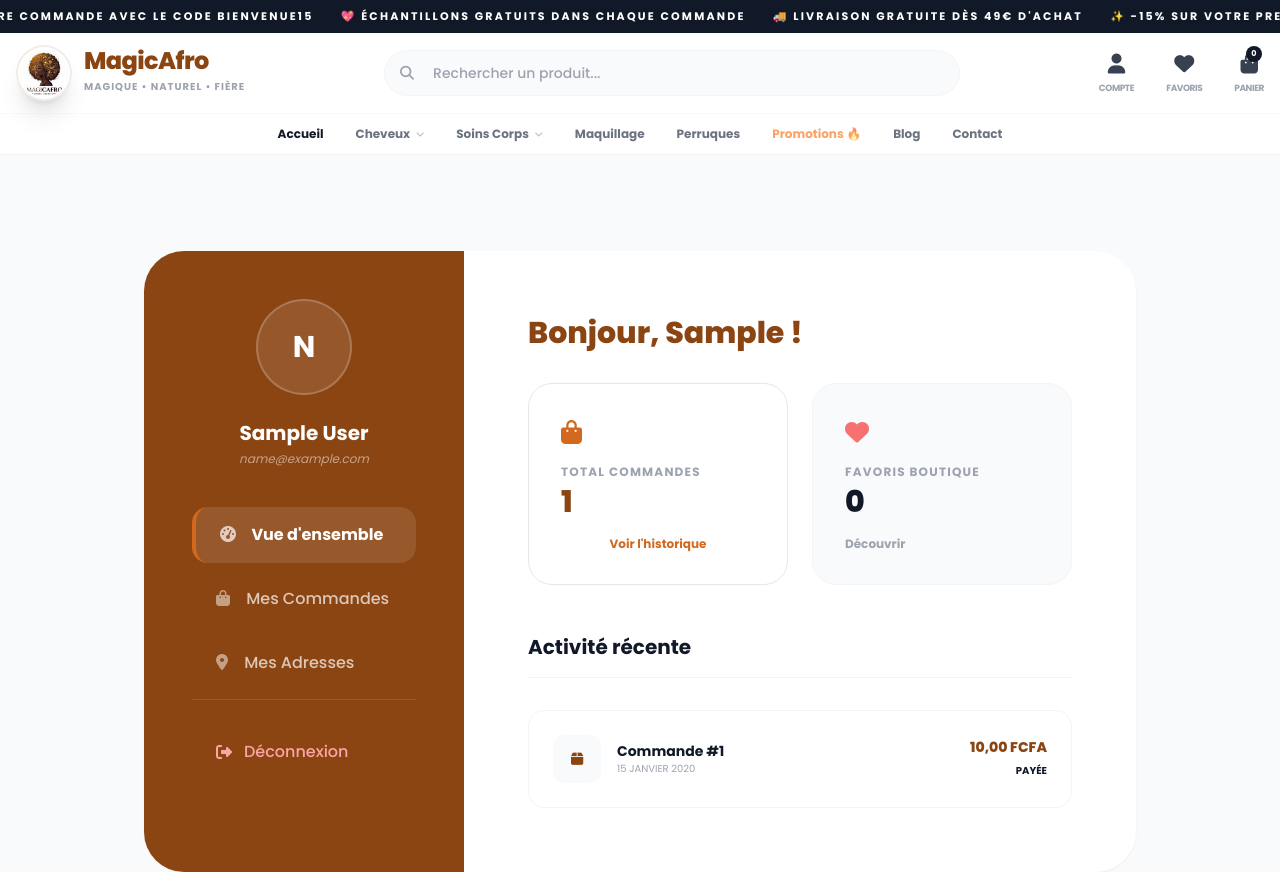
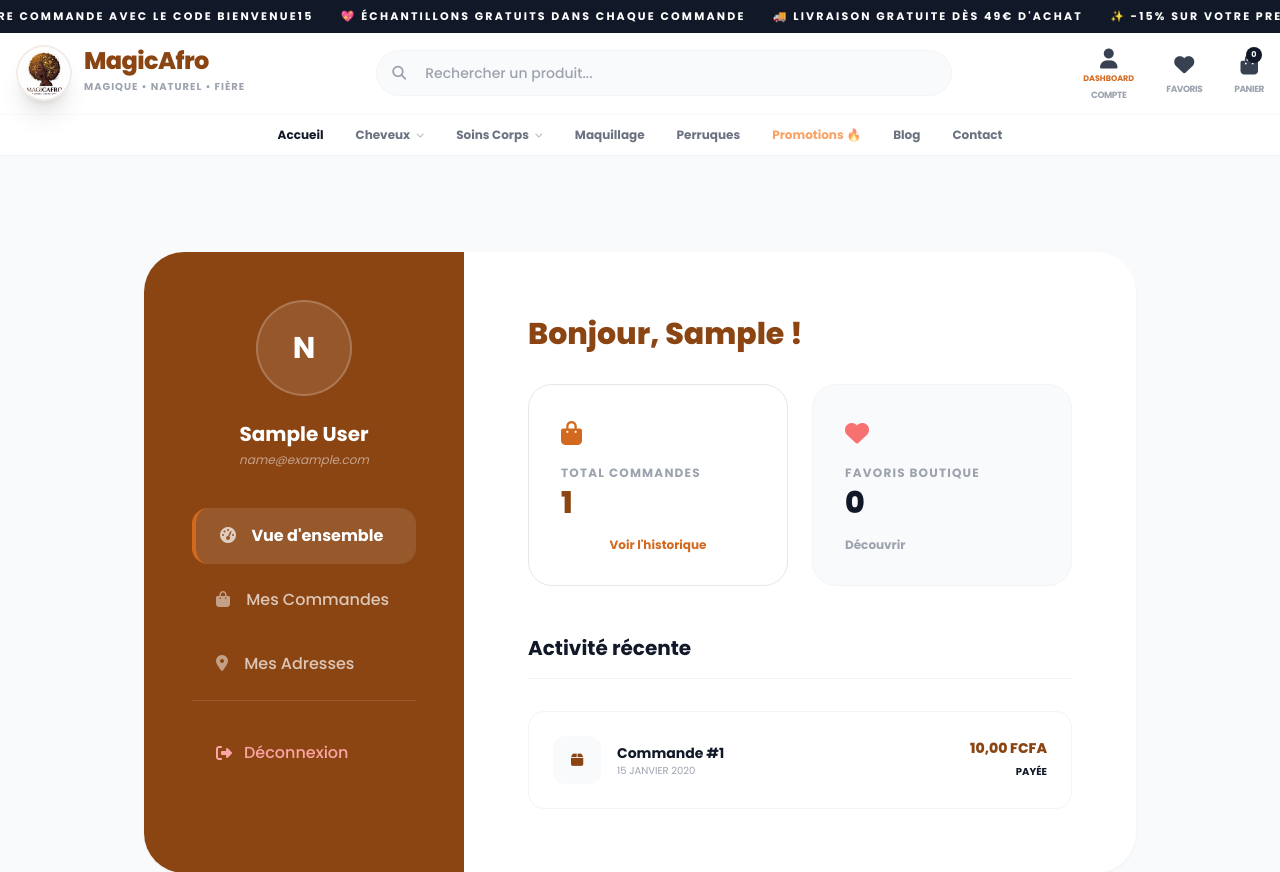
Before and after one commit to devdeveloppment/MAGICAFRO, a Django app: page /accounts/profile/ in a window 1280 px wide. Shown: the top 872 px of the page. Run offline with Django 5.2, Linux system fonts and the light colour scheme; a user stored in the database is signed in; tables that the repository leaves empty hold one stand-in row (values such as "Sample post"); grey boxes marked "Sample" are stand-in pictures; some libraries are stand-ins or nearby versions.

Commit message:
feat: add dashboard link to navbar for admins

```diff
--- a/templates/base.html
+++ b/templates/base.html
@@ -126,7 +126,12 @@
             <div class="flex items-center space-x-8 text-gray-700 flex-shrink-0">
                 <div class="flex flex-col items-center group cursor-pointer">
                     {% if user.is_authenticated %}
-                        <a href="{% url 'accounts:profile' %}" class="text-xl hover:text-accent transition"><i class="fa-solid fa-user"></i></a>
+                        <div class="flex flex-col items-center">
+                            <a href="{% url 'accounts:profile' %}" class="text-xl hover:text-accent transition"><i class="fa-solid fa-user"></i></a>
+                            {% if user.is_staff %}
+                                <a href="{% url 'dashboard:home' %}" class="text-[8px] text-accent font-bold hover:underline">DASHBOARD</a>
+                            {% endif %}
+                        </div>
                     {% else %}
                         <a href="/admin/" class="text-xl hover:text-accent transition"><i class="fa-solid fa-user"></i></a>
                     {% endif %}
```
